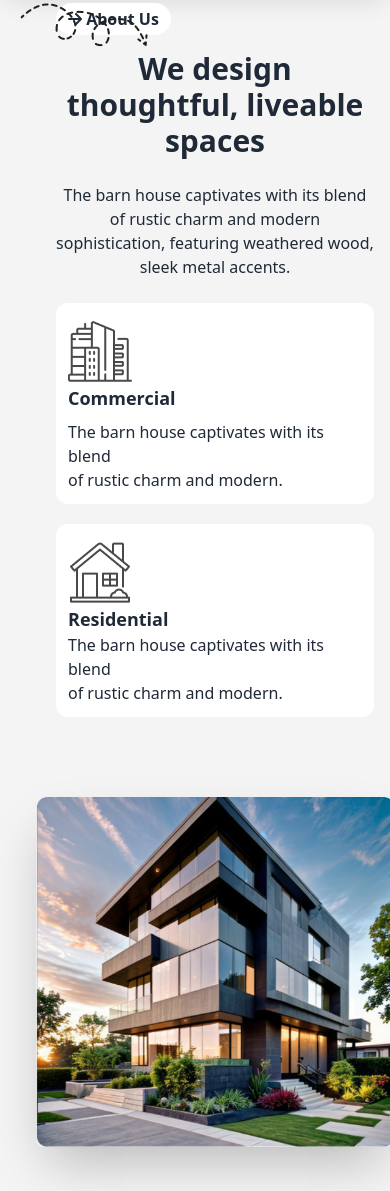
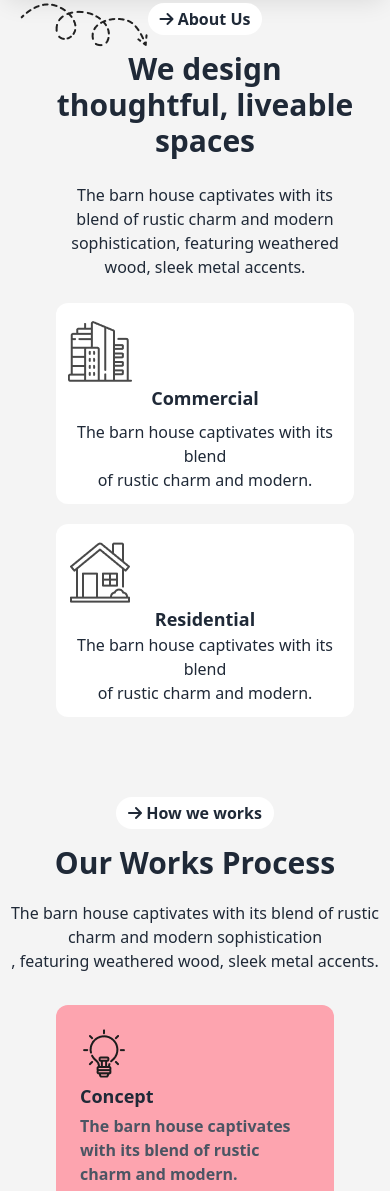
Before and after one commit to Argha-nobody/Assignment-03, a plain HTML site: page index.html in a window 390 px wide. Shown: the part 809-2000 px from the top of the page. Drawn offline with nearby package versions, Linux system fonts and the light colour scheme.

Commit message:
second-page-issue-solved

```diff
--- a/index.html
+++ b/index.html
@@ -123,10 +123,10 @@
                 <div class="hero-content flex-col flex-col-reverse lg:flex-row-reverse">
                   <img
                     src="Rectangle.png"
-                    class=" lg:max-w-lg rounded-lg shadow-2xl mt-16 ml-10" />
-                  <div class="ml-10">
+                    class=" lg:block hidden lg:max-w-lg rounded-lg shadow-2xl mt-16 ml-10" />
+                  <div class="ml-10 text-center lg:text-left mr-5">
                     <img class="absolute left-5 " src="Vector.png" alt="">
-                    <button class="bg-white px-3 py-1 rounded-3xl font-semibold">
+                    <button class="bg-white    px-3 py-1 rounded-3xl font-semibold">
                       <i class="fa fa-arrow-right first   rounded-3xl "></i>
                       About Us
                     </button>
```
